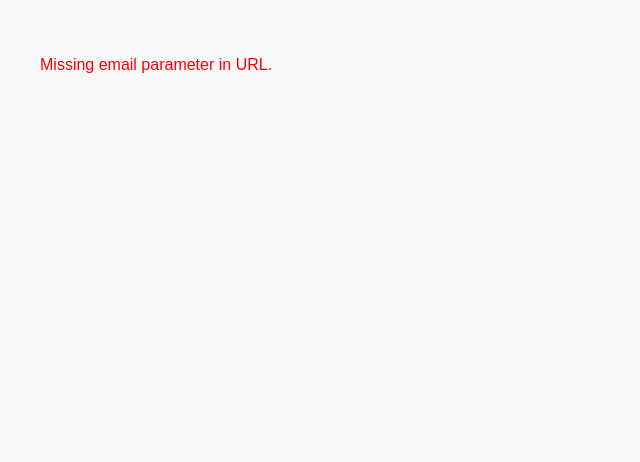
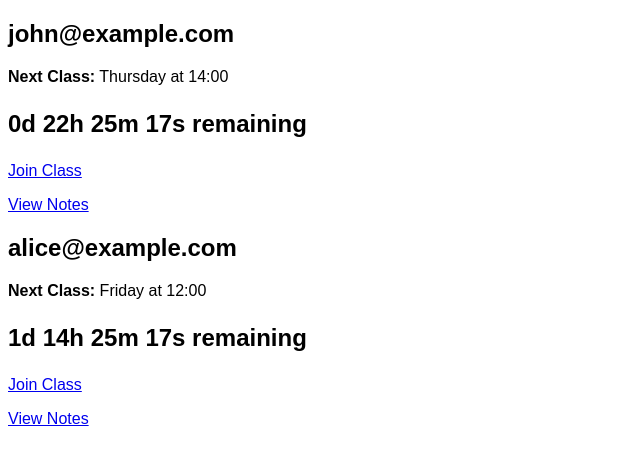
Before and after one commit to qxresearch/class, a plain HTML site: page index.html in a window 1280 px wide. Shown: the whole page, without its empty margins (0-640 px from the left). Drawn offline with Linux system fonts and the light colour scheme.

Commit message:
Update index.html

```diff
--- a/index.html
+++ b/index.html
@@ -1,113 +1,138 @@
 <!DOCTYPE html>
 <html lang="en">
 <head>
-  <meta charset="UTF-8" />
-  <meta name="viewport" content="width=device-width, initial-scale=1.0"/>
-  <title>Next Class Info</title>
+  <meta charset="UTF-8">
+  <meta name="viewport" content="width=device-width, initial-scale=1.0">
+  <title>Class Schedule</title>
   <style>
     body {
       font-family: Arial, sans-serif;
-      padding: 2rem;
-      background-color: #f9f9f9;
-      color: #333;
     }
-    .container {
-      max-width: 600px;
-      margin: auto;
-      background: white;
-      padding: 2rem;
-      border-radius: 12px;
-      box-shadow: 0 0 10px rgba(0,0,0,0.1);
+    .user-info {
+      margin: 20px 0;
     }
-    h1 {
-      font-size: 1.5rem;
-      margin-bottom: 1rem;
-    }
-    .info {
-      margin-bottom: 1rem;
-    }
-    .label {
+    .countdown {
+      font-size: 1.5em;
       font-weight: bold;
-    }
-    a {
-      color: #0066cc;
-    }
-    #countdown {
-      font-size: 1.2rem;
-      color: #007700;
     }
   </style>
 </head>
 <body>
-  <div class="container">
-    <h1>Next Class Details</h1>
-    <div class="info"><span class="label">Class Link:</span> <a id="classLink" href="#" target="_blank">Loading...</a></div>
-    <div class="info"><span class="label">Notes Link:</span> <a id="notesLink" href="#" target="_blank">Loading...</a></div>
-    <div class="info"><span class="label">Class Time:</span> <span id="staticDateTime">Loading...</span></div>
-    <div class="info"><span class="label">Time Remaining:</span> <span id="countdown">Calculating...</span></div>
-  </div>
+
+  <div id="user-info"></div>
 
   <script>
-    const urlParams = new URLSearchParams(window.location.search);
-    const email = urlParams.get('email');
+    // Schedule data
+    const schedule = {
+      "john@example.com": {
+        classLink: "https://meet.google.com/happy",
+        notesLink: "https://example.com/john-notes",
+        timeZone: "America/New_York", // EST
+        weeklySchedule: [
+          { day: "Wednesday", time: "17:30" },
+          { day: "Thursday", time: "14:00" }
+        ]
+      },
+      "alice@example.com": {
+        classLink: "https://zoom.us/alice-session",
+        notesLink: "https://example.com/alice-notes",
+        timeZone: "Europe/Berlin", // CEST
+        weeklySchedule: [
+          { day: "Tuesday", time: "09:00" },
+          { day: "Friday", time: "12:00" }
+        ]
+      }
+    };
 
-    let targetTime = null;
+    // Function to calculate time remaining
+    function calculateTimeRemaining(schedule) {
+      const currentTime = new Date();
 
-    async function fetchData() {
-      try {
-        const response = await fetch(`https://script.google.com/macros/s/AKfycbwzRTN2fRA1dj891sWoEb6g7jDCaDVuND8Hk90bFJAz20t0WKHbcnlKEHKc21macxNk/exec?email=${encodeURIComponent(email)}`);
-        const data = await response.json();
+      // User's local time zone offset
+      const userTimeZone = schedule.timeZone;
+      const userTime = new Date(currentTime.toLocaleString("en-US", { timeZone: userTimeZone }));
 
-        if (data.error) {
-          document.body.innerHTML = `<p style="color:red;">${data.error}</p>`;
-          return;
+      let closestClassTime = null;
+      let closestClass = null;
+
+      // Loop through the weekly schedule and find the next class
+      for (let i = 0; i < schedule.weeklySchedule.length; i++) {
+        const classSchedule = schedule.weeklySchedule[i];
+        const classDay = classSchedule.day;
+        const classTime = classSchedule.time;
+
+        // Convert day and time to Date object for comparison
+        let classDate = getNextClassDate(classDay, classTime, userTime);
+
+        if (classDate > userTime) {
+          if (!closestClassTime || classDate < closestClassTime) {
+            closestClassTime = classDate;
+            closestClass = classSchedule;
+          }
         }
+      }
 
-        document.getElementById("classLink").href = data.classLink;
-        document.getElementById("classLink").textContent = data.classLink;
-        document.getElementById("notesLink").href = data.notesLink;
-        document.getElementById("notesLink").textContent = data.notesLink;
-        document.getElementById("staticDateTime").textContent = data.staticDateTime;
+      if (!closestClass) return null;
 
-        // Store the class date and time
-        targetTime = new Date(data.staticDateTime);
-        updateCountdown();
+      const timeDiff = closestClassTime - userTime;
+      const days = Math.floor(timeDiff / (1000 * 60 * 60 * 24));
+      const hours = Math.floor((timeDiff % (1000 * 60 * 60 * 24)) / (1000 * 60 * 60));
+      const minutes = Math.floor((timeDiff % (1000 * 60 * 60)) / (1000 * 60));
+      const seconds = Math.floor((timeDiff % (1000 * 60)) / 1000);
 
-      } catch (error) {
-        console.error("Error fetching data:", error);
-        document.body.innerHTML = `<p style="color:red;">Failed to fetch class info.</p>`;
-      }
+      return { days, hours, minutes, seconds, closestClass };
     }
 
-    // This function will calculate the time difference based on the API time and the user's current time
-    function updateCountdown() {
-      setInterval(function() {
-        const now = new Date();
+    // Function to get the next class date based on the day and time
+    function getNextClassDate(day, time, currentTime) {
+      const dayNames = ["Sunday", "Monday", "Tuesday", "Wednesday", "Thursday", "Friday", "Saturday"];
+      const targetDayIndex = dayNames.indexOf(day);
+      const currentDayIndex = currentTime.getDay();
 
-        // Calculate the difference in milliseconds
-        const timeDifference = targetTime - now;
+      // Calculate the difference in days
+      let daysUntilClass = targetDayIndex - currentDayIndex;
+      if (daysUntilClass <= 0) {
+        daysUntilClass += 7; // Next week if the class is in the past week
 
-        if (timeDifference <= 0) {
-          document.getElementById("countdown").innerText = "Class has started!";
-          return;
-        }
+      }
 
-        const days = Math.floor(timeDifference / (1000 * 60 * 60 * 24));
-        const hours = Math.floor((timeDifference / (1000 * 60 * 60)) % 24);
-        const minutes = Math.floor((timeDifference / (1000 * 60)) % 60);
-        const seconds = Math.floor((timeDifference / 1000) % 60);
+      // Get the current day's date
+      const classDate = new Date(currentTime);
+      classDate.setDate(classDate.getDate() + daysUntilClass);
+      const [classHours, classMinutes] = time.split(":").map(num => parseInt(num));
+      classDate.setHours(classHours, classMinutes, 0, 0);
 
-        document.getElementById("countdown").innerText =
-          `${days} days ${hours} hours ${minutes} minutes ${seconds} seconds`;
-
-      }, 1000); // Update every second
+      return classDate;
     }
 
-    if (email) {
-      fetchData();
-    } else {
-      document.body.innerHTML = `<p style="color:red;">Missing email parameter in URL.</p>`;
+    // Displaying the countdown for each user
+    function displayCountdownForUser(email, userSchedule) {
+      const timeRemaining = calculateTimeRemaining(userSchedule);
+      const userInfoDiv = document.getElementById("user-info");
+      const userDiv = document.createElement("div");
+      userDiv.classList.add("user-info");
+
+      if (timeRemaining) {
+        const { days, hours, minutes, seconds, closestClass } = timeRemaining;
+        userDiv.innerHTML = `
+          <h2>${email}</h2>
+          <p><strong>Next Class:</strong> ${closestClass.day} at ${closestClass.time}</p>
+          <p class="countdown">${days}d ${hours}h ${minutes}m ${seconds}s remaining</p>
+          <p><a href="${userSchedule.classLink}" target="_blank">Join Class</a></p>
+          <p><a href="${userSchedule.notesLink}" target="_blank">View Notes</a></p>
+        `;
+      } else {
+        userDiv.innerHTML = `<h2>${email}</h2><p>No upcoming class found.</p>`;
+      }
+
+      userInfoDiv.appendChild(userDiv);
     }
+
+    // Loop through all the users in the schedule and display their information
+    for (let email in schedule) {
+      displayCountdownForUser(email, schedule[email]);
+    }
+
   </script>
 </body>
 </html>
```
